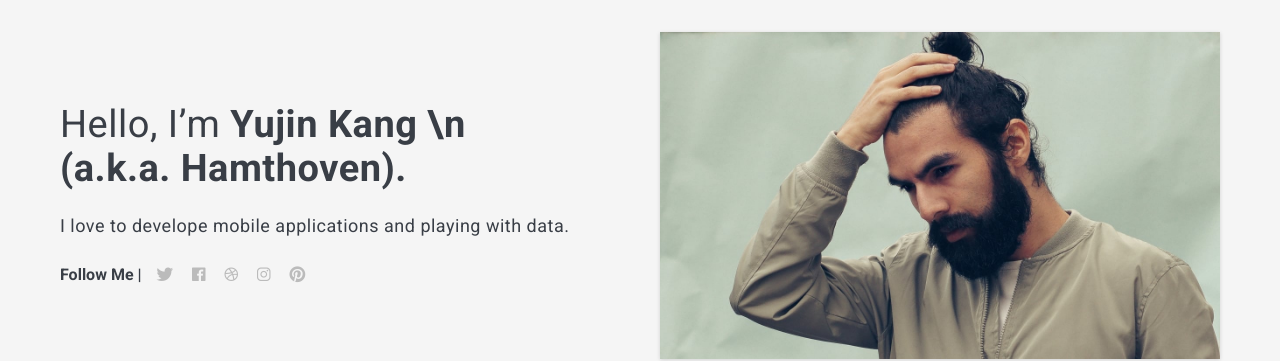
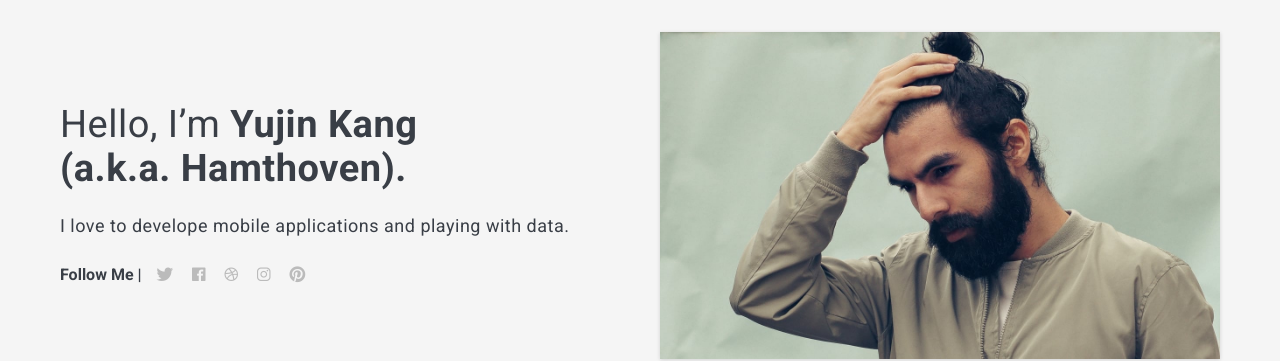
Before and after one commit to artemsheludko/zolan, a Jekyll site: the page built from index.html, in a window 1280 px wide and 900 px high. Shown: the part 148-509 px from the top of the window. Built offline with Jekyll 4.4.1, drawn with Linux system fonts in a browser that asks for light colours; nearby versions of some CDN libraries; the list of posts is cut into pages by our own code.

```diff
--- a/_data/settings.yml
+++ b/_data/settings.yml
@@ -10,7 +10,7 @@ description: 햄또븐의 개발 블로그
 author:
   name: Yujin Kang
   image: 01.jpg
-  say-hello: Hello, I’m <strong>Yujin Kang \n (a.k.a. Hamthoven).</strong>
+  say-hello: Hello, I’m <strong>Yujin Kang</strong></br> <strong>(a.k.a. Hamthoven).</strong>
   bio: I love to develope mobile applications and playing with data.
 
 
```
